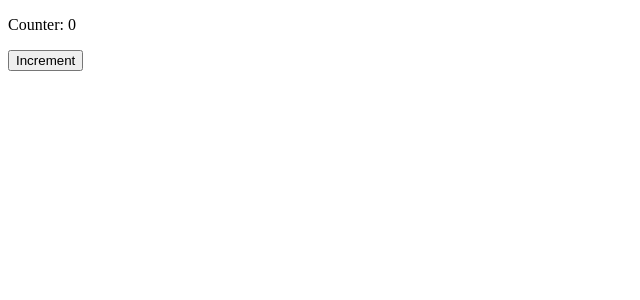
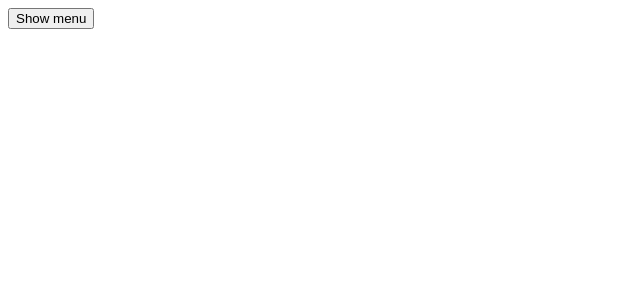
Before and after one commit to VNagorniy/RQTraining, a React (Create React App) app: page / in a window 1280 px wide. Shown: the top 300 px of the page, without its empty margins (0-640 px from the left). Built offline with nearby package versions, Linux system fonts and the light colour scheme.

Commit message:
Events. Работа с прослушивателями событий.

```diff
--- a/src/App.js
+++ b/src/App.js
@@ -1,51 +1,348 @@
 import { useState, useEffect, useRef } from 'react';
 
-// пример неопитимизированного компонента
-// const THRESHOLD = 300;
-// function DoubleClickCounter() {
+// Пример объявления события
+// function Counter() {
 //   const [counter, setCounter] = useState(0);
-//   const [lastClickTime, setLastClickTime] = useState(null);
 //   const onClick = () => {
-//     const isDoubleClick = Date.now() - lastClickTime < THRESHOLD;
-//     if (isDoubleClick) {
-//       setCounter((value) => value + 1);
-//     } else {
-//       setLastClickTime(Date.now());
+//     setCounter((value) => value + 1);
+//   };
+//   return (
+//     <>
+//       <h1>Value:{counter}</h1>
+//       <button onClick={onClick}>Increment</button>
+//     </>
+//   );
+// }
+// function App() {
+//   return <Counter />;
+// }
+// export default App;
+
+// function MouseStatus() {
+//   const [isMoving, setMoving] = useState(false);
+//   const onMouseMove = () => setMoving(true);
+//   useEffect(() => {
+//     if (!isMoving) return;
+//     const timeout = setTimeout(() => setMoving(false), 500);
+//     return () => clearTimeout(timeout);
+//   }, [isMoving]);
+//   return (
+//     <section onMouseMove={onMouseMove}>
+//       <h2>
+//         The mouse is {!isMoving && 'not'} moving: {isMoving ? '✓' : '✗'}
+//       </h2>
+//     </section>
+//   );
+// }
+// function App() {
+//   return <MouseStatus />;
+// }
+// export default App;
+
+// const VIDEO_SRC = '//images-assets.nasa.gov/video/One Small Step/One Small Step~orig.mp4';
+// function VideoPlayer() {
+//   const [isPlaying, setPlaying] = useState(false);
+//   const onPlay = () => setPlaying(true);
+//   const onPause = () => setPlaying(false);
+//   const onClickPlay = () => video.current.play();
+//   const onClickPause = () => video.current.pause();
+//   const video = useRef();
+//   return (
+//     <section>
+//       <video ref={video} src={VIDEO_SRC} controls width='480' onPlay={onPlay} onPause={onPause} />
+//       <button onClick={isPlaying ? onClickPause : onClickPlay}>{isPlaying ? 'Pause' : 'Play'}</button>
+//     </section>
+//   );
+// }
+// function App() {
+//   return <VideoPlayer />;
+// }
+// export default App;
+
+// использования для обработки события - объекта события
+// function Counter() {
+//   const [counter, setCounter] = useState(0);
+//   const increment = useRef();
+//   const onClick = (evt) => {
+//     const delta = evt.target === increment.current ? 1 : -1;
+//     setCounter((value) => value + delta);
+//   };
+//   return (
+//     <section>
+//       <h1>Value: {counter}</h1>
+//       <button ref={increment} onClick={onClick}>
+//         Increment
+//       </button>
+//       <button onClick={onClick}>Decrement</button>
+//     </section>
+//   );
+// }
+// function App() {
+//   return <Counter />;
+// }
+// export default App;
+
+//пример сохранения события в версии выше 16.8
+// function DropdownCounter() {
+//   const [counter, setCounter] = useState(0);
+//   const onChange = (evt) => setCounter((value) => value + parseInt(evt.target.value));
+//   const values = [1, 2, 3, 4, 5];
+//   return (
+//     <section>
+//       <h1>Counter: {counter}</h1>
+//       <select onChange={onChange}>
+//         {values.map((value) => (
+//           <option key={value} value={value}>
+//             {value}
+//           </option>
+//         ))}
+//       </select>
+//     </section>
+//   );
+// }
+// function App() {
+//   return <DropdownCounter />;
+// }
+// export default App;
+
+//прослушиватель событий
+
+// const FOCUS_NONE = 0;
+// const FOCUS_USER = 1;
+// const FOCUS_REQUEST = 2;
+// function getStyle(isActive) {
+//   return {
+//     display: 'flex',
+//     flexDirection: 'column',
+//     backgroundColor: isActive ? 'oldlace' : 'transparent',
+//   };
+// }
+// function Field({ label, children }) {
+//   return (
+//     <label>
+//       {label}:
+//       <br />
+//       {children}
+//     </label>
+//   );
+// }
+// function Contact() {
+//   const [focus, setFocus] = useState(FOCUS_NONE);
+//   const onUserFocus = () => setFocus(FOCUS_USER);
+//   const onRequestFocus = () => setFocus(FOCUS_REQUEST);
+//   const onBlur = () => setFocus(FOCUS_NONE);
+//   return (
+//     <form onBlur={onBlur}>
+//       <h1>Contact</h1>
+//       <fieldset onFocus={onUserFocus} style={getStyle(focus === FOCUS_USER)}>
+//         <legend>User</legend>
+//         <Field label='Name'>
+//           <input />
+//         </Field>
+//         <Field label='Email'>
+//           <input type='email' />
+//         </Field>
+//       </fieldset>
+//       <fieldset onFocus={onRequestFocus} style={getStyle(focus === FOCUS_REQUEST)}>
+//         <legend>Request</legend>
+//         <Field label='Subject'>
+//           <input />
+//         </Field>
+//         <Field label='Body'>
+//           <textarea />
+//         </Field>
+//       </fieldset>
+//     </form>
+//   );
+// }
+// function App() {
+//   return <Contact />;
+// }
+// export default App;
+
+// пример поведения дефолтных событий и исправление его
+// function Admin() {
+//   const [password, setPassword] = useState('');
+//   const [isAdmin, setAdmin] = useState(false);
+//   // const onClick = () => {
+//   //   if (password === 'platypus') {
+//   //     setAdmin(true);
+//   //   }
+//   // };
+//   const onSubmit = (evt) => {
+//     evt.preventDefault();
+//     if (password === 'platypus') {
+//       setAdmin(true);
 //     }
 //   };
+//   // return (
+//   // <>
+//   //   {isAdmin && <h1>Bacon is delicious!</h1>}
+//   //   <form>
+//   //     <input type='password' onChange={(evt) => setPassword(evt.target.value)} />
+//   //     <button onClick={onClick}>Login</button>
+//   //   </form>
+//   // </>
+//   // );
+//   return isAdmin ? (
+//     <h1>Bacon is delicious!</h1>
+//   ) : (
+//     <form onSubmit={onSubmit}>
+//       <input type='password' onChange={(evt) => setPassword(evt.target.value)} />
+//       <button>Login</button>
+//     </form>
+//   );
+// }
+// function App() {
+//   return <Admin />;
+// }
+// export default App;
+
+// пример назначения событий из пропсов
+
+// function Button({ handleClick, label }) {
+//   const buttonStyle = {
+//     color: 'blue',
+//     border: '1px solid',
+//     background: 'transparent',
+//     borderRadius: '.25em',
+//     padding: '.5em 1em',
+//     margin: '.5em',
+//   };
+//   const onClick = () => handleClick();
+//   return (
+//     <button style={buttonStyle} onClick={onClick}>
+//       {label}
+//     </button>
+//   );
+//   // return (
+//   //   <button style={buttonStyle} onClick={handleClick}>
+//   //     {label}
+//   //   </button>
+//   // );
+// }
+// function StyledCounter() {
+//   const [counter, setCounter] = useState(0);
+//   const update = (d) => setCounter((v) => v + d);
+//   return (
+//     <section>
+//       <h1>Counter: {counter}</h1>
+//       <div>
+//         <Button handleClick={() => update(1)} label='Increment' />
+//         <Button handleClick={() => update(-1)} label='Decrement' />
+//       </div>
+//     </section>
+//   );
+// }
+// function App() {
+//   return <StyledCounter />;
+// }
+// export default App;
+
+// использование прослушивателей непосредственно в DOM дереве
+// использование прослушивателя на объекте window
+// function getWindowSize() {
+//   return `${window.innerWidth}x${window.innerHeight}`;
+// }
+// function WindowSize() {
+//   const [size, setSize] = useState(getWindowSize());
+//   useEffect(() => {
+//     const onResize = () => setSize(getWindowSize());
+//     window.addEventListener('resize', onResize);
+//     return () => window.removeEventListener('resize', onResize);
+//   }, [setSize]);
+//   return <h1>Window size: {size}</h1>;
+// }
+// function App() {
+//   return <WindowSize />;
+// }
+// export default App;
+
+// работа с неподдерживаемыми прослушивателями HTML (например transition события)
+
+// function Transition() {
+//   const [isRunning, setRunning] = useState(false);
+//   const div = useRef();
+//   useEffect(() => {
+//     const onStart = () => setRunning(true);
+//     const onEnd = () => setRunning(false);
+//     const node = div.current;
+//     node.addEventListener('transitionstart', onStart);
+//     node.addEventListener('transitionend', onEnd);
+//     return () => {
+//       node.removeEventListener('transitionstart', onStart);
+//       node.removeEventListener('transitionend', onEnd);
+//     };
+//   }, [setRunning]);
+//   return (
+//     <section>
+//       <h1>Transition is {!isRunning && 'not'} running</h1>
+//       <div style={{ color: 'red', transition: 'color 1s linear' }} ref={div}>
+//         COLORFUL TEXT
+//       </div>
+//       <button onClick={() => (div.current.style.color = 'blue')}>Go blue</button>
+//       <button onClick={() => (div.current.style.color = 'red')}>Go red</button>
+//     </section>
+//   );
+// }
+// function App() {
+//   return <Transition />;
+// }
+// export default App;
+
+// объединение событий React и DOM
+
+// function Menu() {
+//   const [isExpanded, setExpanded] = useState(false);
+//   useEffect(() => {
+//     if (!isExpanded) {
+//       return;
+//     }
+//     const onWindowClick = () => setExpanded(false);
+//     window.addEventListener('pointerdown', onWindowClick);
+//     return () => window.removeEventListener('pointerdown', onWindowClick);
+//   }, [isExpanded]);
 //   return (
 //     <main>
-//       <p>Counter: {counter}</p>
-//       <button onClick={onClick}>Increment</button>
+//       <button onClick={() => setExpanded(true)}>Show menu</button>
+//       {isExpanded && <div style={{ border: '1px solid black', padding: '1em' }}>This is the menu</div>}
 //     </main>
 //   );
 // }
 // function App() {
-//   return <DoubleClickCounter />;
+//   return <Menu />;
 // }
 // export default App;
 
-// оптимизация с помощью хука useRef
-const THRESHOLD = 300;
-function DoubleClickCounter() {
-  const [counter, setCounter] = useState(0);
-  const lastClickTime = useRef(null);
-  const onClick = () => {
-    const isDoubleClick = Date.now() - lastClickTime.current < THRESHOLD;
-    if (isDoubleClick) {
-      setCounter((value) => value + 1);
-    } else {
-      lastClickTime.current = Date.now();
+function Menu() {
+  const [isExpanded, setExpanded] = useState(false);
+  useEffect(() => {
+    if (!isExpanded) {
+      return;
     }
-  };
+    const onWindowClick = () => setExpanded(false);
+    const onMenuClick = (evt) => evt.stopPropagation();
+    const menu = menuRef.current;
+    window.addEventListener('pointerdown', onWindowClick);
+    menu.addEventListener('pointerdown', onMenuClick);
+    return () => {
+      window.removeEventListener('pointerdown', onWindowClick);
+      menu.removeEventListener('pointerdown', onMenuClick);
+    };
+  }, [isExpanded]);
+  const menuRef = useRef();
   return (
     <main>
-      <p>Counter: {counter}</p>
-      <button onClick={onClick}>Increment</button>
+      <button onClick={() => setExpanded(true)}>Show menu</button>
+      {isExpanded && (
+        <div ref={menuRef} style={{ border: '1px solid black', padding: '1em' }}>
+          This is the menu
+        </div>
+      )}
     </main>
   );
 }
 function App() {
-  return <DoubleClickCounter />;
+  return <Menu />;
 }
 export default App;
```
